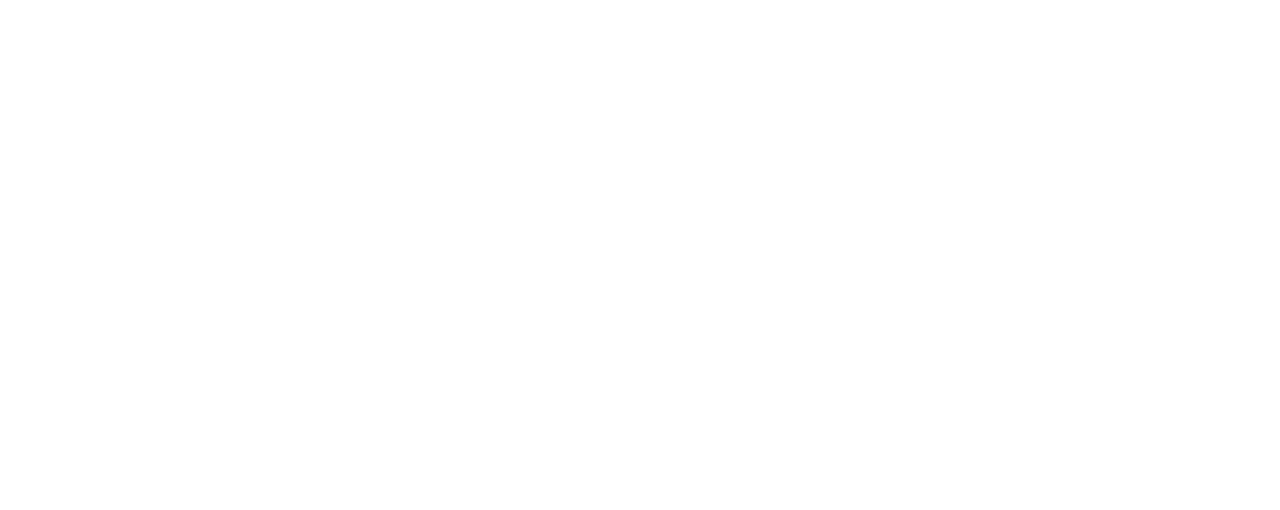
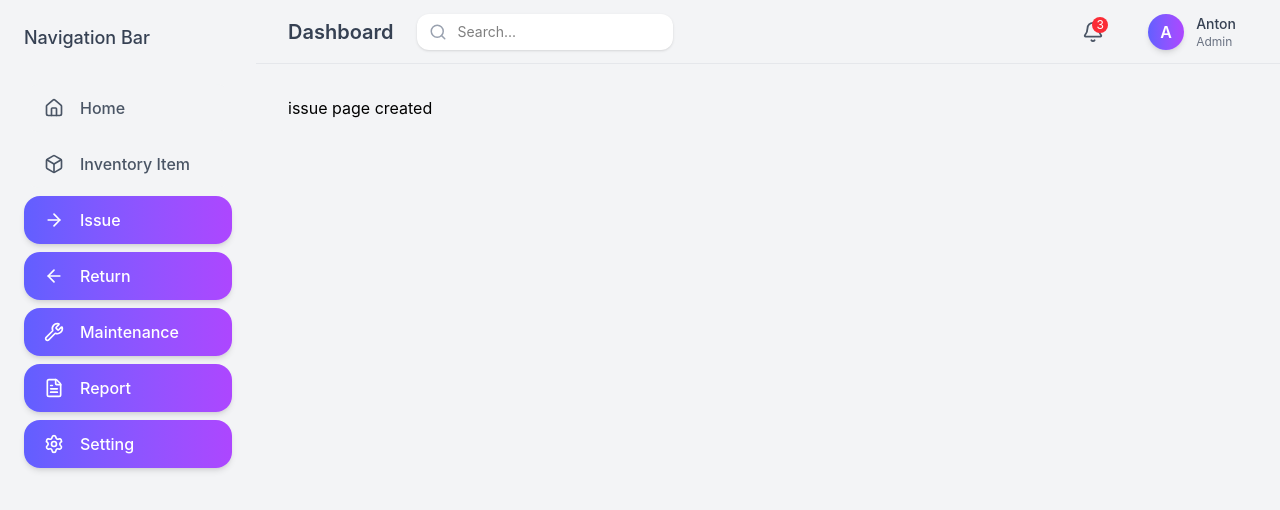
Before and after one commit to karenthiran/Inventory-Management-System, a React (Vite) app in the folder client/: page /issue in a window 1280 px wide. Before the commit this address had no page. Shown: the top 510 px of the page. Built offline with nearby package versions, Linux system fonts and the light colour scheme.

Commit message:
issue path routed in approutes

```diff
--- a/client/src/routes/AppRoutes.jsx
+++ b/client/src/routes/AppRoutes.jsx
@@ -2,6 +2,7 @@ import { Routes, Route } from "react-router-dom";
 import DashboardLayout from "../components/layout/DashboardLayout";
 import Home from "../pages/Home";
 import InventoryItem from "../pages/InventoryItem";
+import Issue from "../pages/Issue";
 
 const AppRoutes = () => {
   return (
@@ -10,6 +11,7 @@ const AppRoutes = () => {
         <Route index element={<Home />} />
         <Route path="home" element={<Home />} />
         <Route path="inventory" element={<InventoryItem />} />
+        <Route path="issue" element={<Issue />}></Route>
       </Route>
     </Routes>
   );
```
